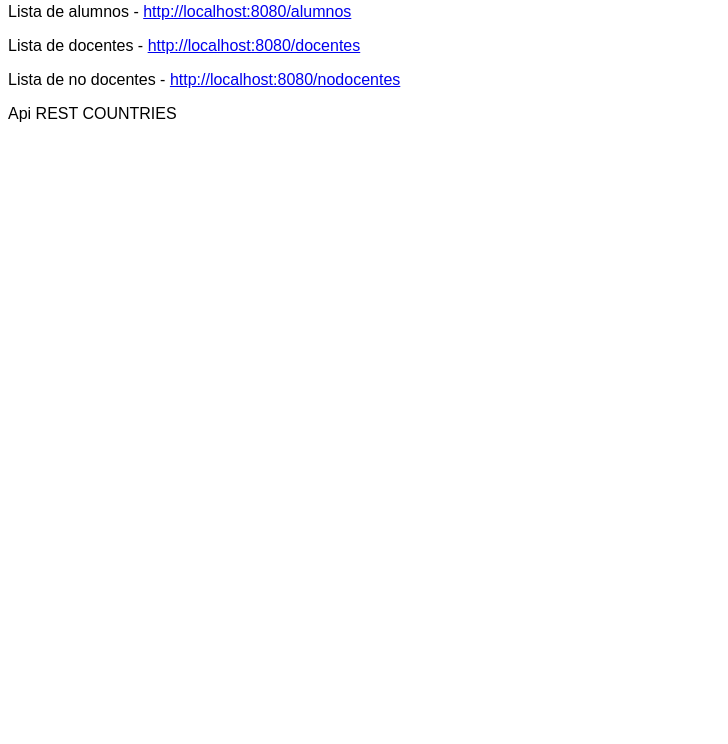
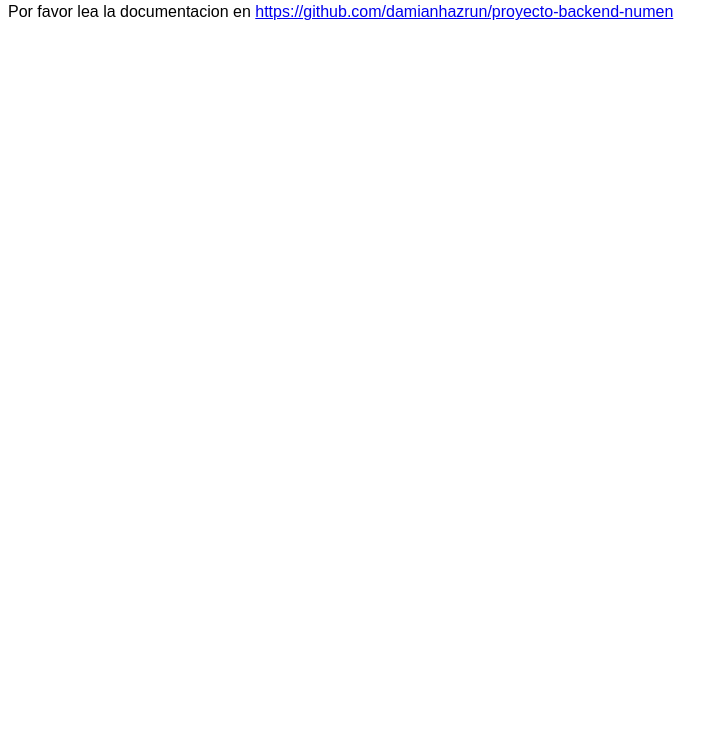
Before and after one commit to damianhazrun/proyecto-backend-numen, a website: page public/index.html in a window 1280 px wide. Shown: the part 56-800 px from the top of the page, without its empty margins (0-728 px from the left). Drawn offline with Linux system fonts and the light colour scheme.

Commit message:
Se modifica index guiando al usuario a leer la documentacion

```diff
--- a/public/index.html
+++ b/public/index.html
@@ -9,22 +9,9 @@
 <body>
     <div class="container">
         <h3>INSTITUTO</h3>
-        </div>
-
-        <div class="links-box">
-            <p>
-                Lista de alumnos -
-                <a href="http://localhost:8080/alumnos">http://localhost:8080/alumnos</a>
-            </p>
-            <p>
-                Lista de docentes -
-                <a href="http://localhost:8080/docentes">http://localhost:8080/docentes</a>
-            </p>
-            <p>
-                Lista de no docentes -
-                <a href="http://localhost:8080/nodocentes">http://localhost:8080/nodocentes</a>
-            </p>
-            <p>Api REST COUNTRIES</p>
+        <p>Por favor lea la documentacion en
+            <a href="https://github.com/damianhazrun/proyecto-backend-numen">https://github.com/damianhazrun/proyecto-backend-numen</a>
+        </p>
         </div>
     </div>
 </body>
```
